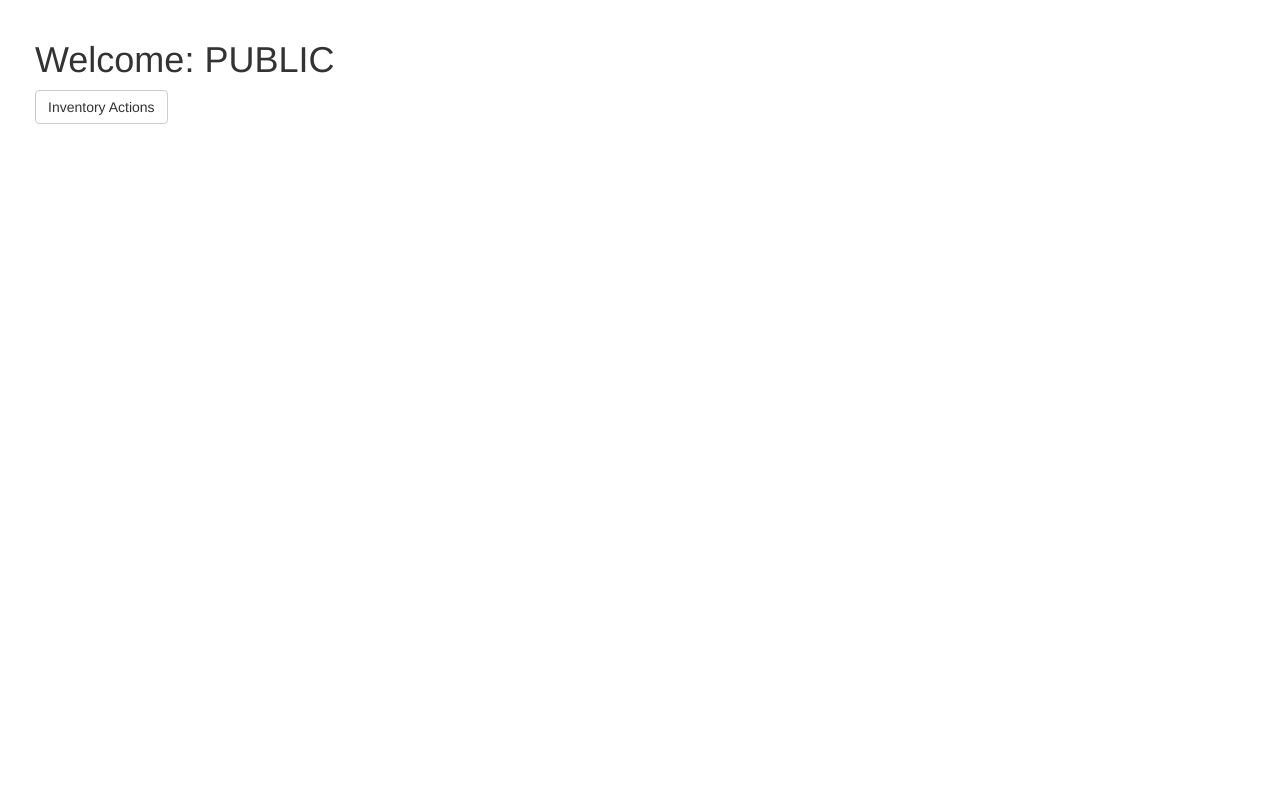
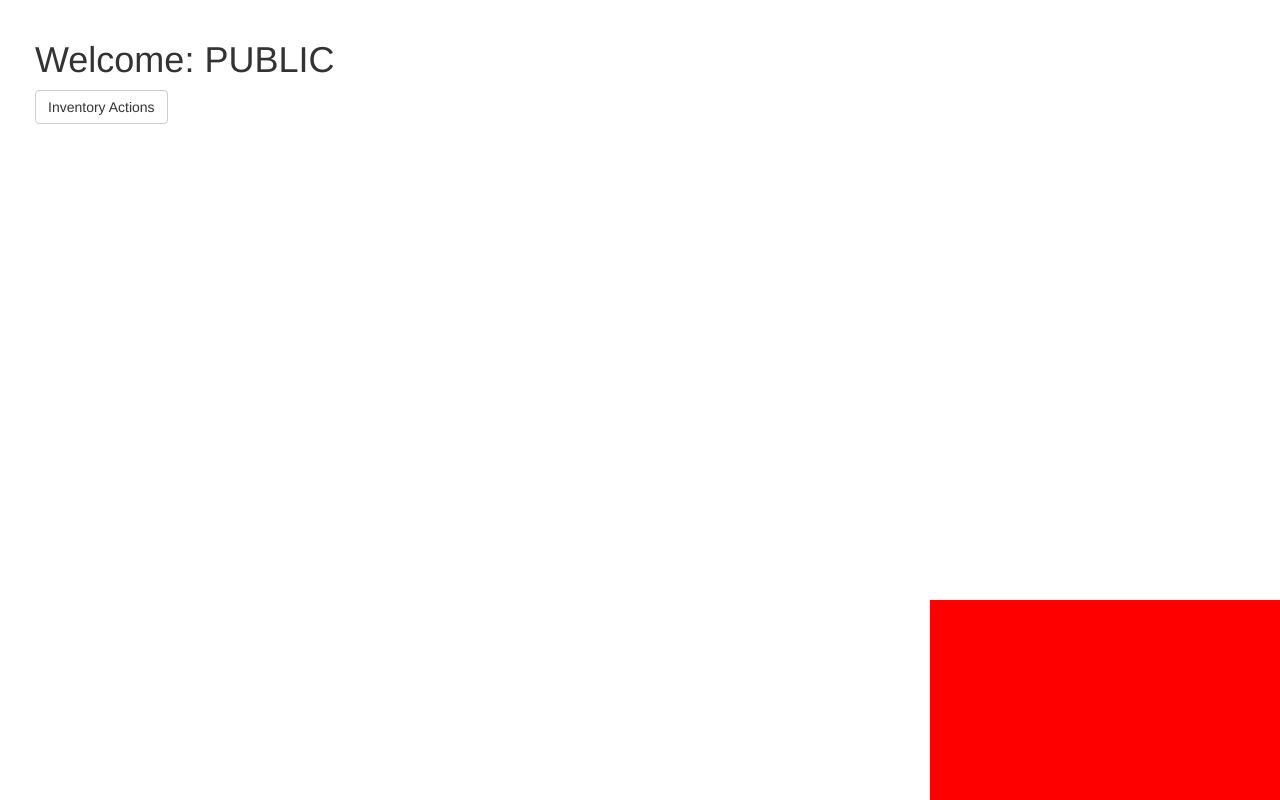
Before and after one commit to DanielChuks/inventory-manager, a website: page public/user.html in a window 1280 px wide. Drawn offline with Linux system fonts and the light colour scheme.

```diff
--- a/public/css/simple-sidebar.css
+++ b/public/css/simple-sidebar.css
@@ -166,3 +166,12 @@
 .assign-submit, .unassign-submit, .submit, .resolve{
     color: black;
 }
+
+.reminder{
+    height: 200px;
+    width: 350px;
+    background: red;
+    position: fixed;
+    right: 0;
+    bottom: 0;
+}
--- a/public/user.html
+++ b/public/user.html
@@ -75,6 +75,9 @@
                             <div id="assetBox">
                             </div>
                         </div>
+                        <div class="reminder" id='assetContainer'>
+
+                        </div>
                     </div>
                 </div>
             </div>
```
